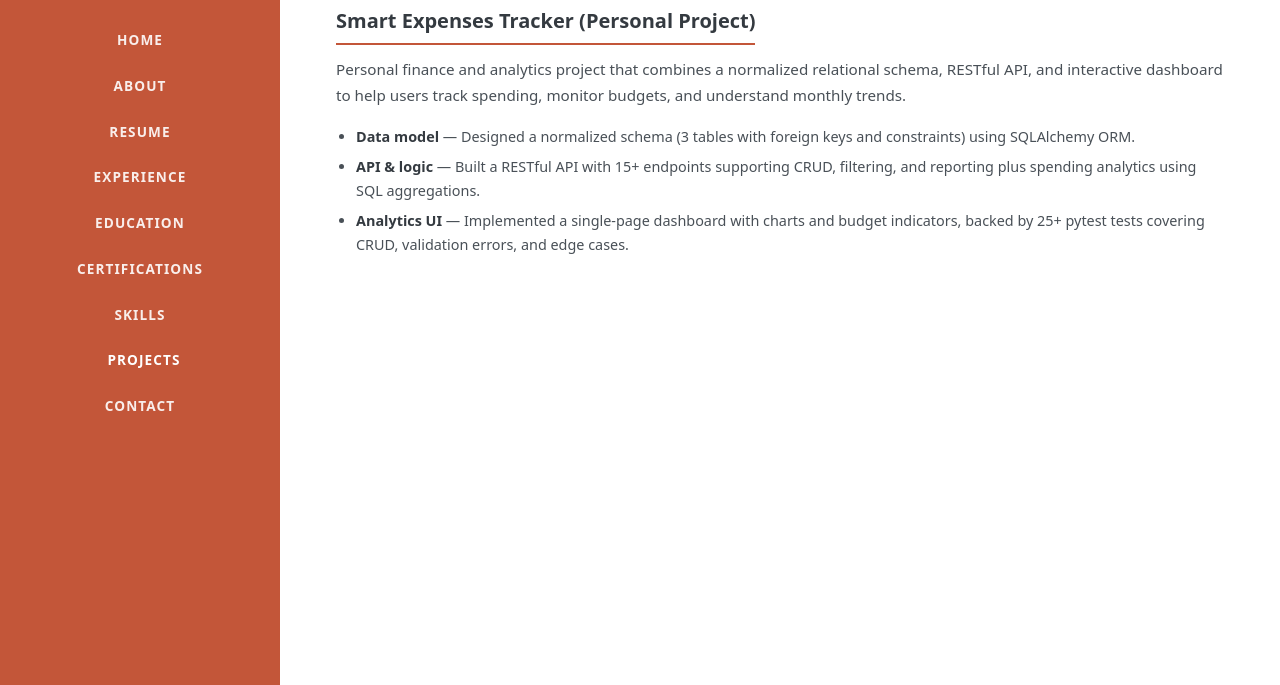
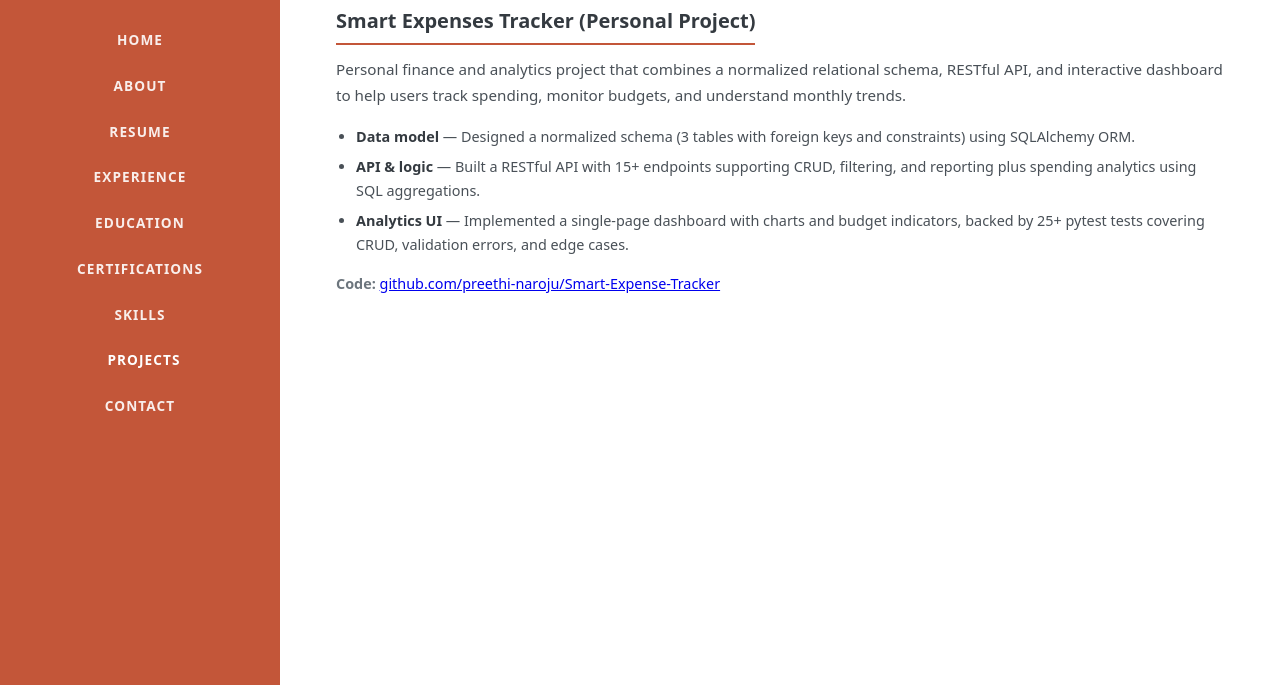
Before and after one commit to preethi-naroju/My-portfolio, a plain HTML site: page projects.html in a window 1280 px wide. Shown: the part 115-800 px from the top of the page. Drawn offline with Linux system fonts and the light colour scheme.

Commit message:
Add Smart Expense Tracker GitHub link

```diff
--- a/projects.html
+++ b/projects.html
@@ -36,6 +36,9 @@
           <li><strong>API & logic</strong> — Built a RESTful API with 15+ endpoints supporting CRUD, filtering, and reporting plus spending analytics using SQL aggregations.</li>
           <li><strong>Analytics UI</strong> — Implemented a single-page dashboard with charts and budget indicators, backed by 25+ pytest tests covering CRUD, validation errors, and edge cases.</li>
         </ul>
+        <p class="project-workflow">
+          <strong>Code:</strong> <a href="https://github.com/preethi-naroju/Smart-Expense-Tracker" target="_blank" rel="noopener">github.com/preethi-naroju/Smart-Expense-Tracker</a>
+        </p>
       </article>
     </main>
   </div>
```
